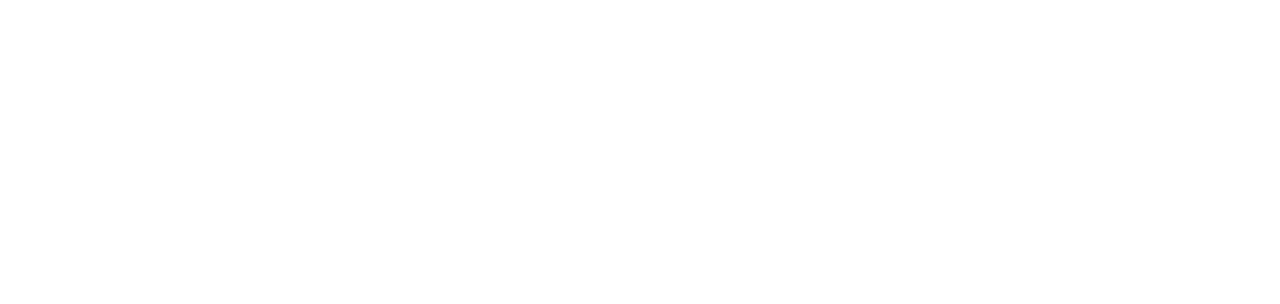
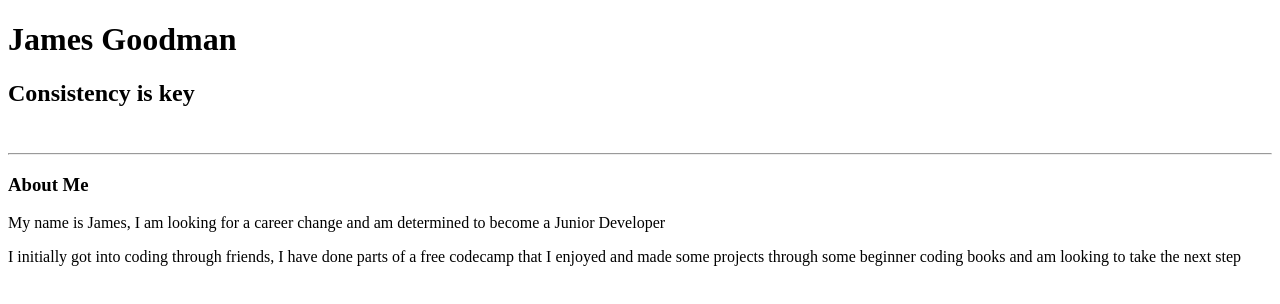
Before and after one commit to DevJambo/portfolio, a plain HTML site: page index.html in a window 1280 px wide. Drawn offline with Linux system fonts and the light colour scheme.

Commit message:
Added h1, h2, h3, paragraphs, horizontal line and line break to file

```diff
--- a/index.html
+++ b/index.html
@@ -4,6 +4,13 @@
     <title>James</title>
     </head>
     <body>
+        <h1>James Goodman</h1>
+        <h2>Consistency is key</h2>
+        <br>
+        <hr>
+        <h3>About Me</h3>
+        <p>My name is James, I am looking for a career change and am determined to become a Junior Developer</p>
+        <p>I initially got into coding through friends, I have done parts of a free codecamp that I enjoyed and made some projects through some beginner coding books and am looking to take the next step</p>
 
     </body>
 </html>
```
